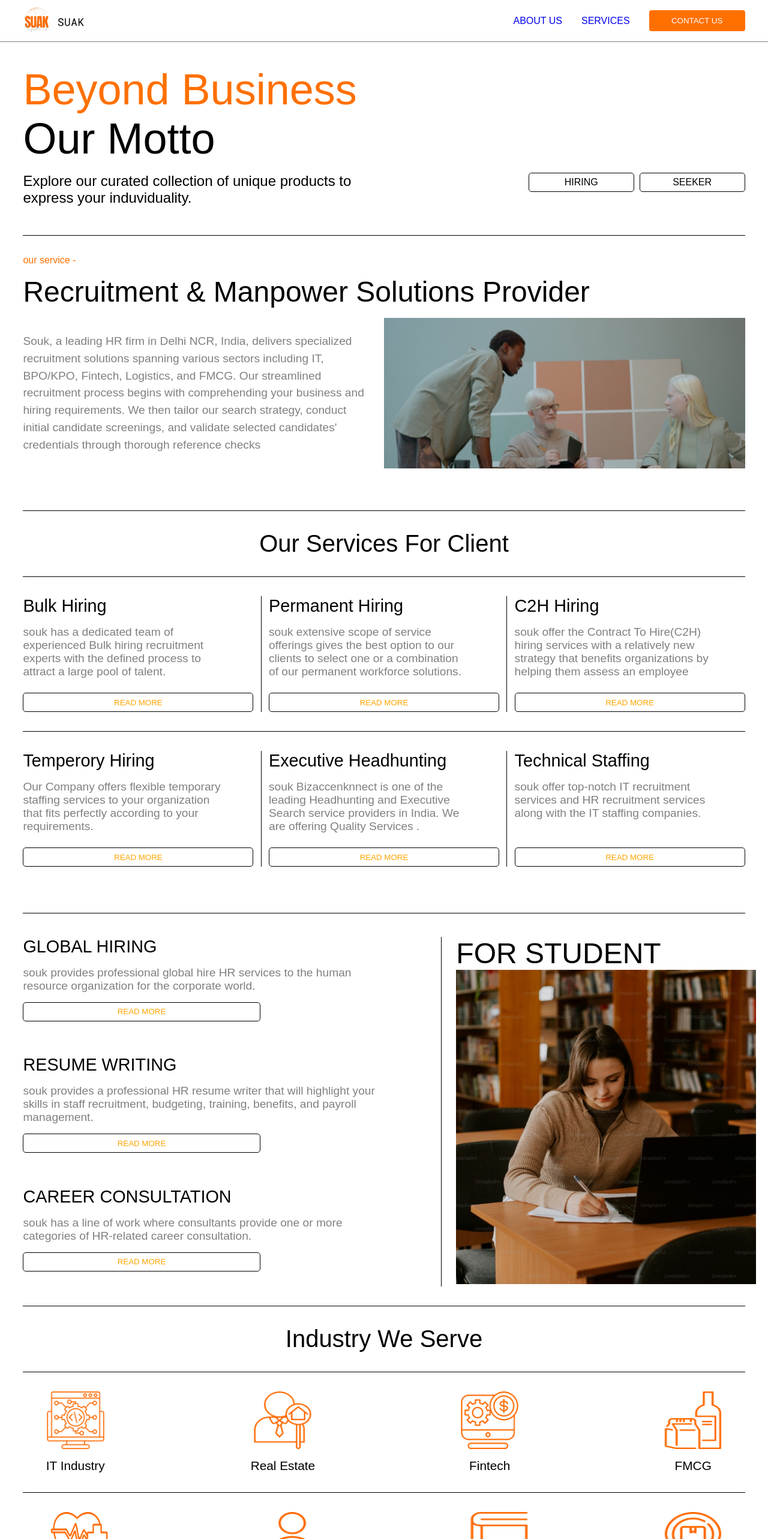
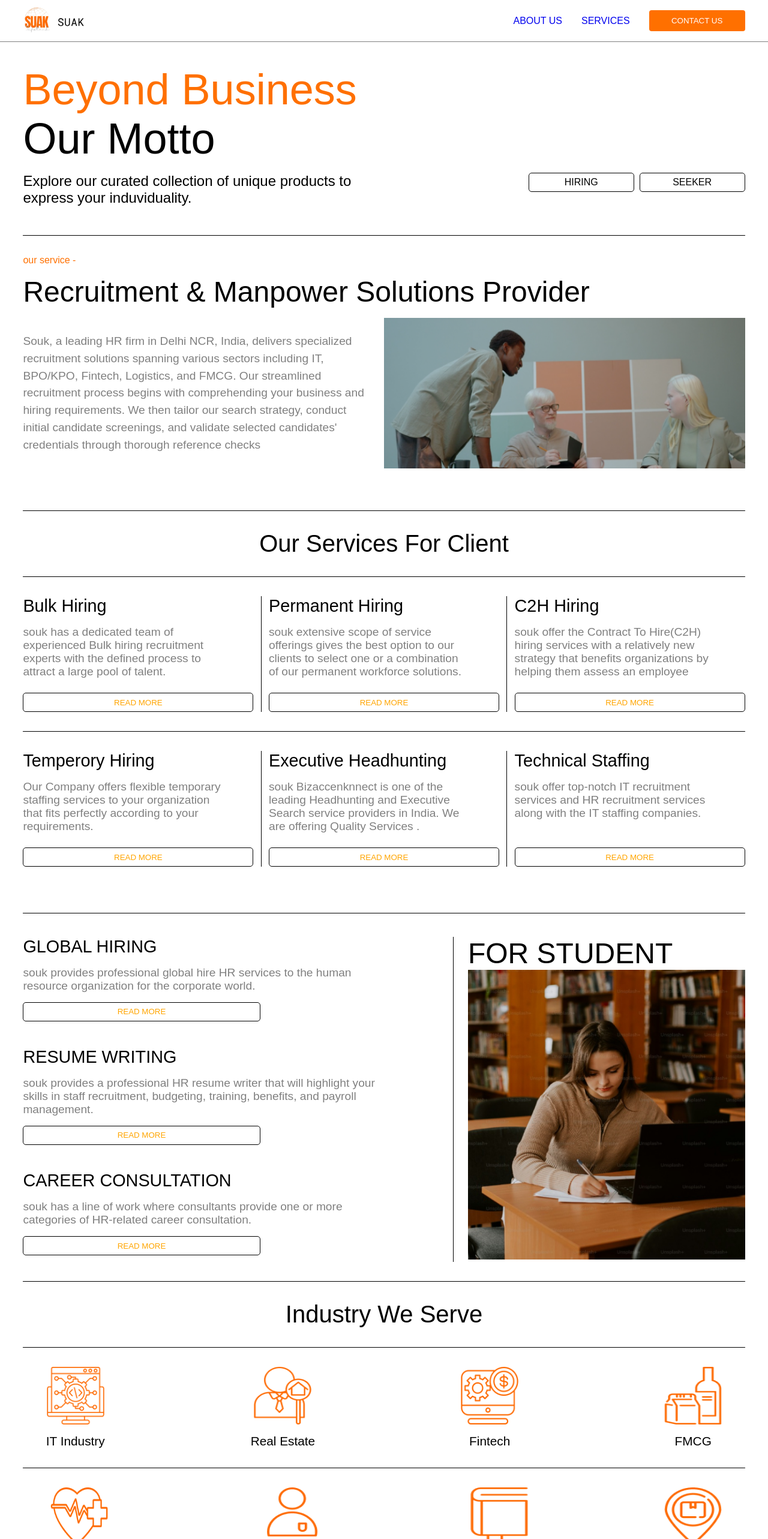
Before and after one commit to Shashisales-mk/SUAK, a React (Create React App) app: page /services in a window 1280 px wide. Shown: the top 2566 px of the page at 60% size. Built offline with nearby package versions, Linux system fonts and the light colour scheme.

Commit message:
service page img updated

```diff
--- a/src/components/ServicesForClient/servicesforclient.css
+++ b/src/components/ServicesForClient/servicesforclient.css
@@ -74,7 +74,7 @@
 .stu-2{
     width: 40%;
 }
-.stu2 img{
+.stu-2 img{
     width: 100%;
     height: auto;
 }
```
